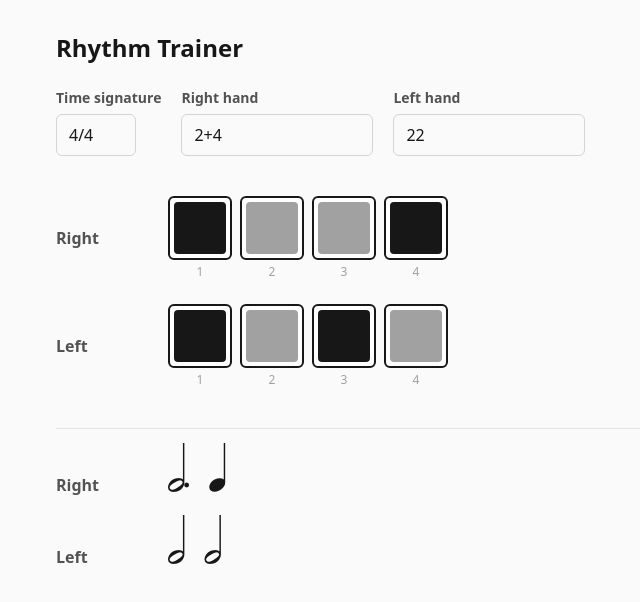
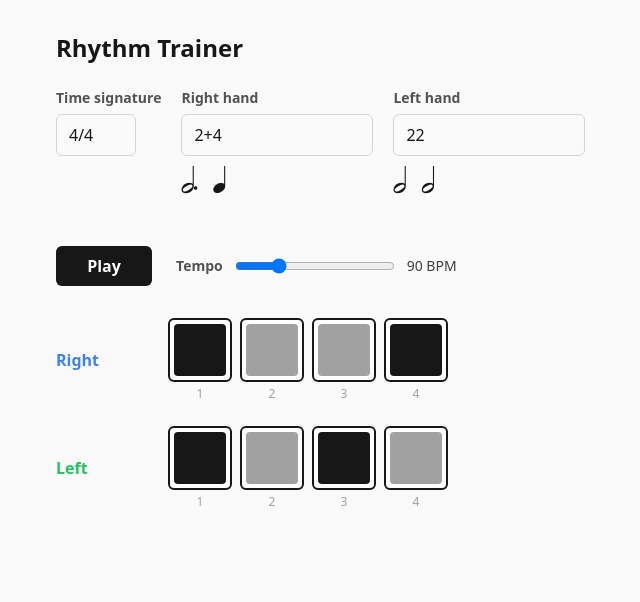
Before and after one commit to So0shka/rhythm-trainer-app, a SvelteKit app: page / in a window 1280 px wide. Shown: the top 602 px of the page, without its empty margins (224-864 px from the left). Built offline with nearby package versions, Linux system fonts and the light colour scheme.

Commit message:
Move notation bar below the params

```diff
--- a/src/lib/NotationBar.svelte
+++ b/src/lib/NotationBar.svelte
@@ -2,16 +2,18 @@
 	import { groupForNotation, type Note } from './rhythm';
 	import { noteGlyph, restGlyph, dotGlyphs, beamGlyphs } from './smufl';
 
-	let { notes, label }: { notes: Note[]; label: string } = $props();
+	let { notes, label }: { notes: Note[]; label?: string } = $props();
 
 	const items = $derived(groupForNotation(notes));
 </script>
 
 <div class="flex items-center gap-4">
-	<div class="w-24 flex-none font-semibold text-neutral-600">{label}</div>
-	<div class="flex items-end gap-5">
+	{#if label}
+		<div class="w-24 flex-none font-semibold text-neutral-600">{label}</div>
+	{/if}
+	<div class="flex items-end gap-4">
 		{#each items as item, i (i)}
-			<span class="smufl text-5xl leading-none text-neutral-900">
+			<span class="smufl text-4xl leading-none text-neutral-900">
 				{#if item.kind === 'single'}{item.note.rest ? restGlyph(item.note.value) : noteGlyph(item.note.value)}{dotGlyphs(item.note.dots)}{:else}{beamGlyphs(item.value, item.notes.length)}{/if}
 			</span>
 		{/each}
--- a/src/lib/RhythmBar.svelte
+++ b/src/lib/RhythmBar.svelte
@@ -1,26 +1,65 @@
 <script lang="ts">
 	import type { RhythmGrid } from './rhythm';
 
-	let { grid, label }: { grid: RhythmGrid; label: string } = $props();
+	let {
+		grid,
+		label,
+		accent = 'blue',
+		position = null
+	}: {
+		grid: RhythmGrid;
+		label: string;
+		accent?: 'blue' | 'green';
+		position?: number | null;
+	} = $props();
 
 	const beatCells = $derived(
 		Array.from({ length: grid.beats }, (_, b) =>
 			grid.slots.slice(b * grid.subdivisions, (b + 1) * grid.subdivisions)
 		)
 	);
+
+	const accentColor = $derived(accent === 'green' ? '#22c55e' : '#3b82f6');
+	const accentLight = $derived(accent === 'green' ? '#86efac' : '#93c5fd');
+
+	const activeSlot = $derived(
+		position == null
+			? -1
+			: Math.min(Math.floor(position * grid.subdivisions), grid.slots.length - 1)
+	);
+
+	// The whole note currently under the playhead (onset + its held slots), so the
+	// entire sounding note lights up rather than a single cell.
+	const activeRun = $derived.by(() => {
+		const a = activeSlot;
+		const sl = grid.slots;
+		if (a < 0 || sl[a] === 'rest') return null;
+		let start = a;
+		while (start > 0 && sl[start] === 'sustain') start--;
+		let end = start + 1;
+		while (end < sl.length && sl[end] === 'sustain') end++;
+		return { start, end };
+	});
 </script>
 
 <div class="flex items-center gap-4">
-	<div class="w-24 flex-none font-semibold text-neutral-600">{label}</div>
+	<div class="w-24 flex-none font-semibold" style="color: {accentColor}">{label}</div>
 	<div class="flex gap-2">
 		{#each beatCells as slots, beat (beat)}
 			<div class="flex flex-col items-center gap-1">
 				<div class="flex h-16 w-16 gap-1 rounded-md border-2 border-neutral-900 bg-white p-1">
 					{#each slots as state, s (s)}
+						{@const gi = beat * grid.subdivisions + s}
+						{@const lit = activeRun !== null && gi >= activeRun.start && gi < activeRun.end}
 						<div
 							class="flex-1 rounded-sm"
-							class:bg-neutral-900={state === 'onset'}
-							class:bg-neutral-400={state === 'sustain'}
+							class:bg-neutral-900={state === 'onset' && !lit}
+							class:bg-neutral-400={state === 'sustain' && !lit}
+							style={lit && state === 'onset'
+								? `background-color: ${accentColor}`
+								: lit && state === 'sustain'
+									? `background-color: ${accentLight}`
+									: ''}
 						></div>
 					{/each}
 				</div>
--- a/src/routes/+page.svelte
+++ b/src/routes/+page.svelte
@@ -26,6 +26,47 @@
 		timeSig && leftParsed
 			? { parsed: leftParsed, grid: buildGrid(timeSig, leftParsed.notes, subdivisions) }
 			: null
+	);
+
+	// Transport / playback
+	let bpm = $state(90);
+	let playing = $state(false);
+	let positionBeats = $state(0);
+	let raf = 0;
+	let lastT = 0;
+
+	function frame(t: number) {
+		if (!playing) return;
+		const beats = timeSig?.beats ?? 4;
+		if (lastT) positionBeats = (positionBeats + ((t - lastT) / 1000) * (bpm / 60)) % beats;
+		lastT = t;
+		raf = requestAnimationFrame(frame);
+	}
+
+	function toggle() {
+		playing = !playing;
+		if (playing) {
+			lastT = 0;
+			raf = requestAnimationFrame(frame);
+		} else {
+			cancelAnimationFrame(raf);
+		}
+	}
+
+	$effect(() => () => cancelAnimationFrame(raf));
+
+	const position = $derived(playing ? positionBeats : null);
+
+	// Single playhead spanning both bars. Offsets match RhythmBar's layout:
+	// label column w-24 (96px) + gap-4 (16px), squares w-16 (64px) with gap-2 (8px).
+	const SQUARE = 64;
+	const GAP = 8;
+	const LABEL_OFFSET = 112;
+	// Treat the gap after each square as part of that beat's duration, so the playhead
+	// advances a constant SQUARE+GAP per beat — smooth, no jump across gaps, and aligned
+	// to each square's left edge on whole beats.
+	const playheadX = $derived.by(() =>
+		position == null ? null : LABEL_OFFSET + position * (SQUARE + GAP)
 	);
 </script>
 
@@ -57,6 +98,11 @@
 			{:else if right?.parsed.warning}
 				<small class="text-yellow-700">{right.parsed.warning}</small>
 			{/if}
+			{#if right}
+				<div class="mt-1 flex h-10 items-end overflow-x-auto overflow-y-hidden">
+					<NotationBar notes={right.parsed.notes} />
+				</div>
+			{/if}
 		</label>
 
 		<label class="flex flex-col gap-1.5">
@@ -71,25 +117,42 @@
 			{:else if left?.parsed.warning}
 				<small class="text-yellow-700">{left.parsed.warning}</small>
 			{/if}
+			{#if left}
+				<div class="mt-1 flex h-10 items-end overflow-x-auto overflow-y-hidden">
+					<NotationBar notes={left.parsed.notes} />
+				</div>
+			{/if}
 		</label>
 	</section>
 
 	{#if timeSig}
+		<section class="mb-8 flex items-center gap-6">
+			<button
+				onclick={toggle}
+				class="w-24 rounded-md bg-neutral-900 px-4 py-2 font-semibold text-white hover:bg-neutral-700"
+			>
+				{playing ? 'Pause' : 'Play'}
+			</button>
+			<label class="flex items-center gap-3">
+				<span class="text-sm font-semibold text-neutral-600">Tempo</span>
+				<input type="range" min="40" max="240" step="5" bind:value={bpm} class="w-40" />
+				<span class="w-16 text-sm tabular-nums text-neutral-700">{bpm} BPM</span>
+			</label>
+		</section>
+
 		<section class="flex flex-col gap-10">
-			<div class="flex flex-col gap-6">
+			<div class="relative flex flex-col gap-6">
+				{#if playheadX != null}
+					<div
+						class="pointer-events-none absolute bottom-0 z-10 w-0.5 rounded-full"
+						style="left: {playheadX}px; top: -16px; background-color: #ef4444"
+					></div>
+				{/if}
 				{#if right}
-					<RhythmBar grid={right.grid} label="Right" />
+					<RhythmBar grid={right.grid} label="Right" accent="blue" {position} />
 				{/if}
 				{#if left}
-					<RhythmBar grid={left.grid} label="Left" />
-				{/if}
-			</div>
-			<div class="flex flex-col gap-6 border-t border-neutral-200 pt-8">
-				{#if right}
-					<NotationBar notes={right.parsed.notes} label="Right" />
-				{/if}
-				{#if left}
-					<NotationBar notes={left.parsed.notes} label="Left" />
+					<RhythmBar grid={left.grid} label="Left" accent="green" {position} />
 				{/if}
 			</div>
 		</section>
```
